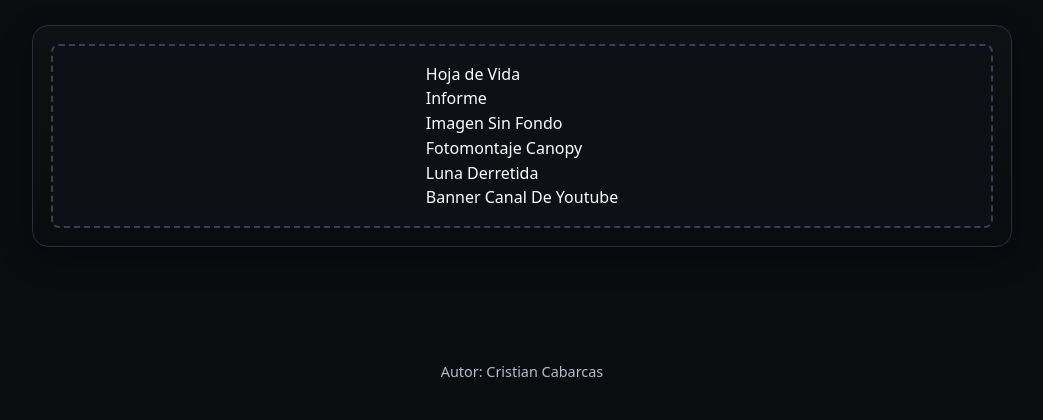
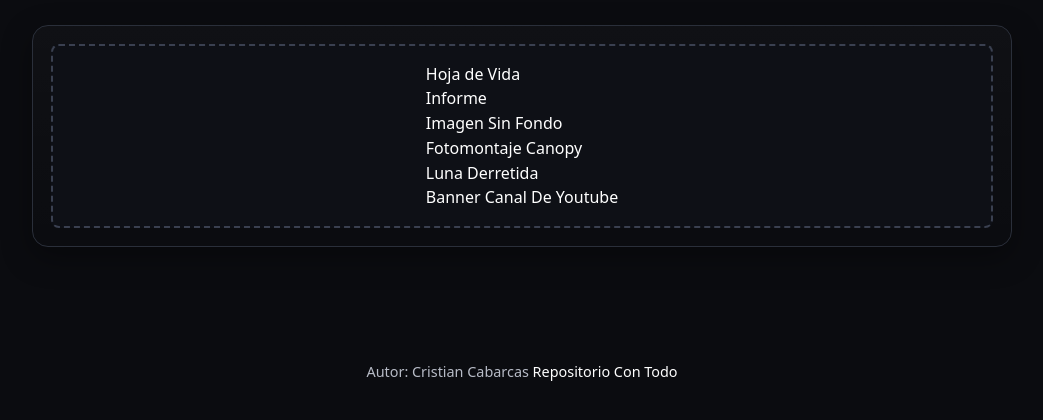
Before and after one commit to Cristi-ia/Proyecto-Final-Produccion, a plain HTML site: page Index.html in a window 1280 px wide. Shown: the part 144-564 px from the top of the page, without its empty margins (118-1161 px from the left). Drawn offline with Linux system fonts and the light colour scheme.

Commit message:
Update Index.html

```diff
--- a/Index.html
+++ b/Index.html
@@ -28,7 +28,7 @@
       </div>
     </div>
     <footer>
-      Autor: Cristian Cabarcas
+      Autor: Cristian Cabarcas  <a href="https://github.com/Cristi-ia/Proyecto-Final-Produccion" target="_blank">Repositorio Con Todo</a><br>
     </footer>
   </div>
 
```
